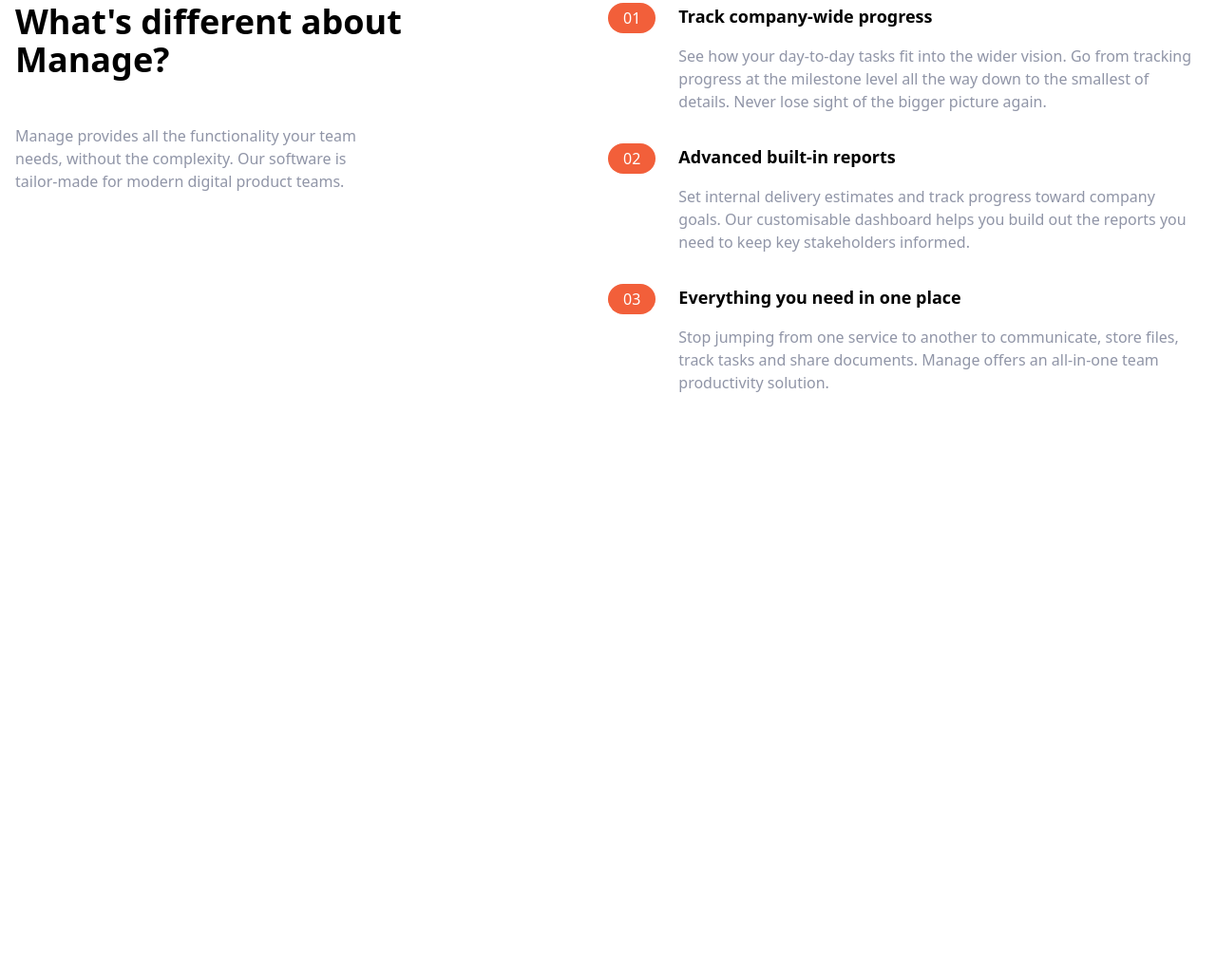
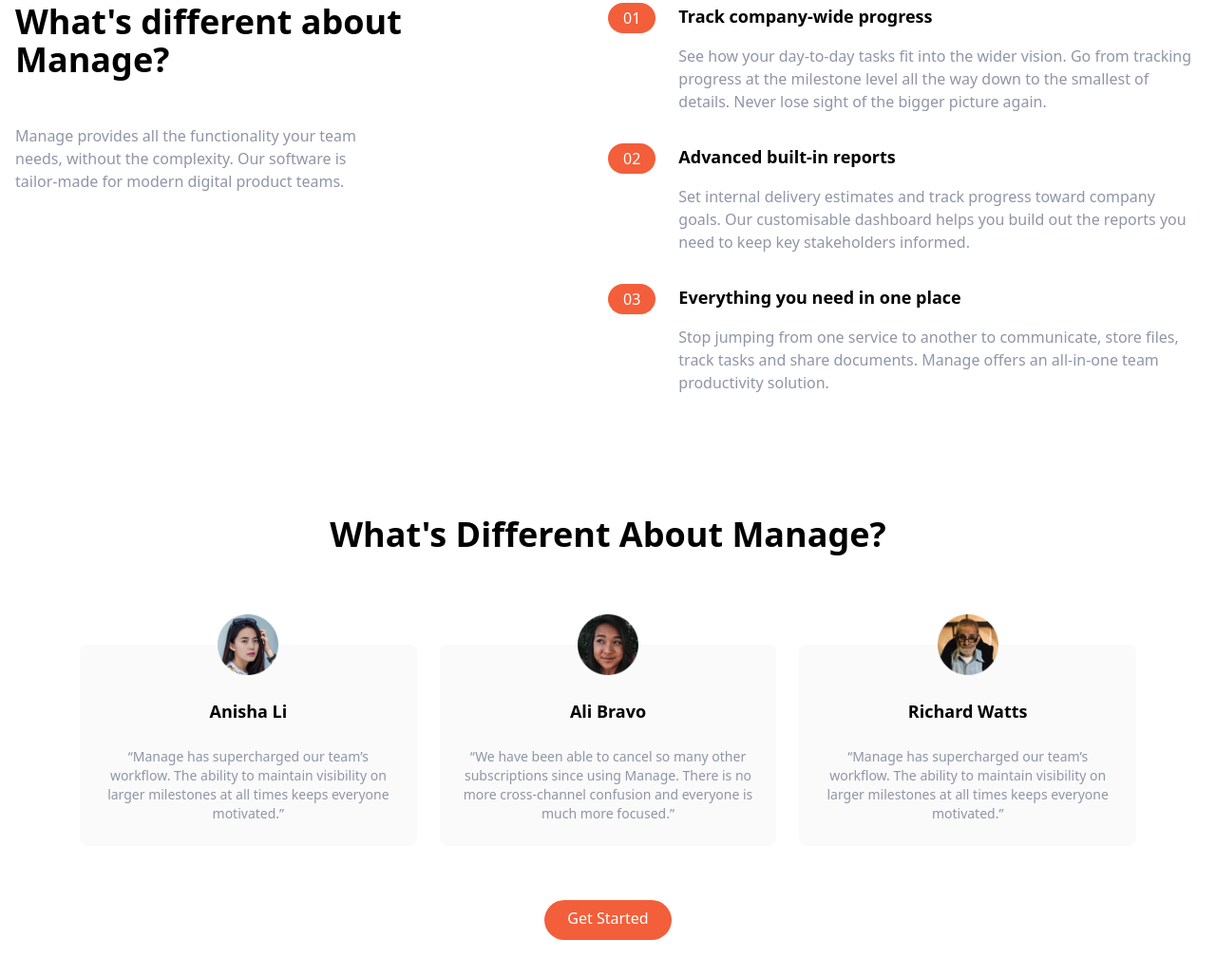
Before and after one commit to paethrick/tailwind_T, a website: page index.html in a window 1280 px wide. Shown: the part 698-1727 px from the top of the page at 95% size. Before the commit the page ends 1113 px from the top, so only its background shows below. Drawn offline with Linux system fonts and the light colour scheme.

Commit message:
third section

```diff
--- a/index.html
+++ b/index.html
@@ -153,5 +153,58 @@
             </div>
         </div>
     </section>
+
+    <!-- Testimonials -->
+    <section id="testimonials">
+        <!-- Container to heading and tesimonial blocks -->
+        <div class="max-w-6xl px-5 mx-auto mt-32 text-center">
+            <h2 class="text-4xl font-bold text-center">
+                What's Different About Manage?
+            </h2>
+            <!-- Testimonials Container -->
+            <div class="flex flex-col mt-24 md:flex-row md:space-x-6">
+                <!-- Testimonial 1 -->
+                <div class="flex flex-col items-center p-6 space-y-6 rounded-lg bg-veryLightGray md:w-1/3">
+                <img src="img/avatar-anisha.png" alt="" class="w-16 -mt-14">
+                <h5 class="text-lg font-bold">Anisha Li</h5>
+                <p class="text-sm text-darkGrayishBlue">
+                    “Manage has supercharged our team’s workflow. The ability to
+                    maintain visibility on larger milestones at all times keeps
+                    everyone motivated.”
+                </p>
+            </div>
+            <!-- Testimonial 2 -->
+            <div class="hidden flex-col items-center p-6 space-y-6
+            rounded-lg bg-veryLightGray md:flex w-1/3">
+                <img src="img/avatar-ali.png" alt="" class="w-16 -mt-14">
+                <h5 class="text-lg font-bold">Ali Bravo</h5>
+                <p class="text-sm text-darkGrayishBlue">
+                    “We have been able to cancel so many other subscriptions since
+                    using Manage. There is no more cross-channel confusion and
+                    everyone is much more focused.”
+                </p>
+            </div>
+            <!-- Testimonial 3 -->
+            <div class="hidden flex-col items-center p-6
+            space-y-6 rounded-lg bg-veryLightGray md:flex w-1/3">
+                <img src="img/avatar-richard.png" alt="" class="w-16 -mt-14">
+                <h5 class="text-lg font-bold">Richard Watts</h5>
+                <p class="text-sm text-darkGrayishBlue">
+                    “Manage has supercharged our team’s workflow. The ability to
+                    maintain visibility on larger milestones at all times keeps
+                    everyone motivated.”
+                </p>
+            </div>
+        </div>
+        <!-- Button -->
+        <div class="my-16">
+            <a
+            href="#"
+            class="p-3 px-6 pt-2 text-white bg-brightRed rounded-full baseline hover:bg-brightRedLight"
+            >Get Started</a
+          >
+        </div>
+        </div>
+    </section>
 </body>
 </html>
```
Also changed, not shown: css/main.css.
